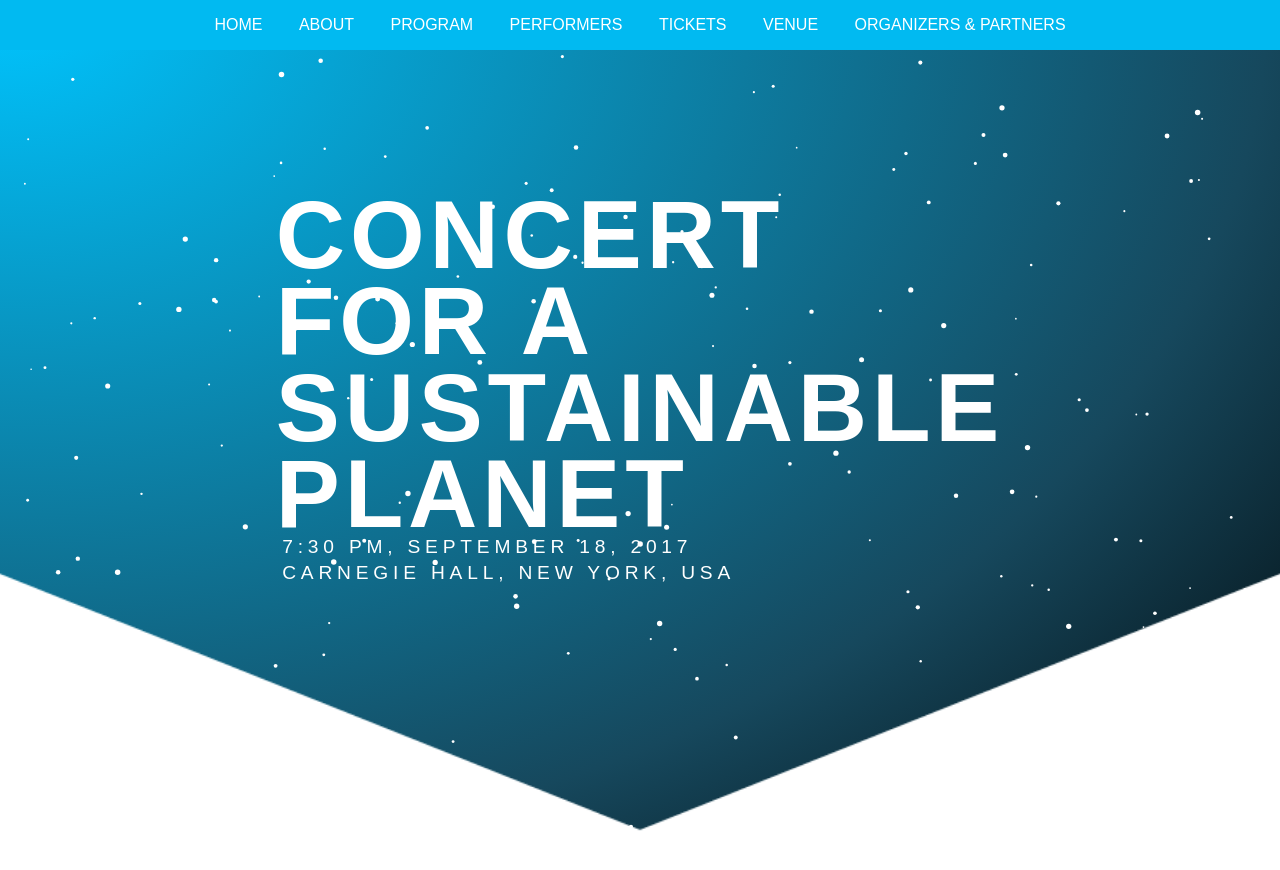
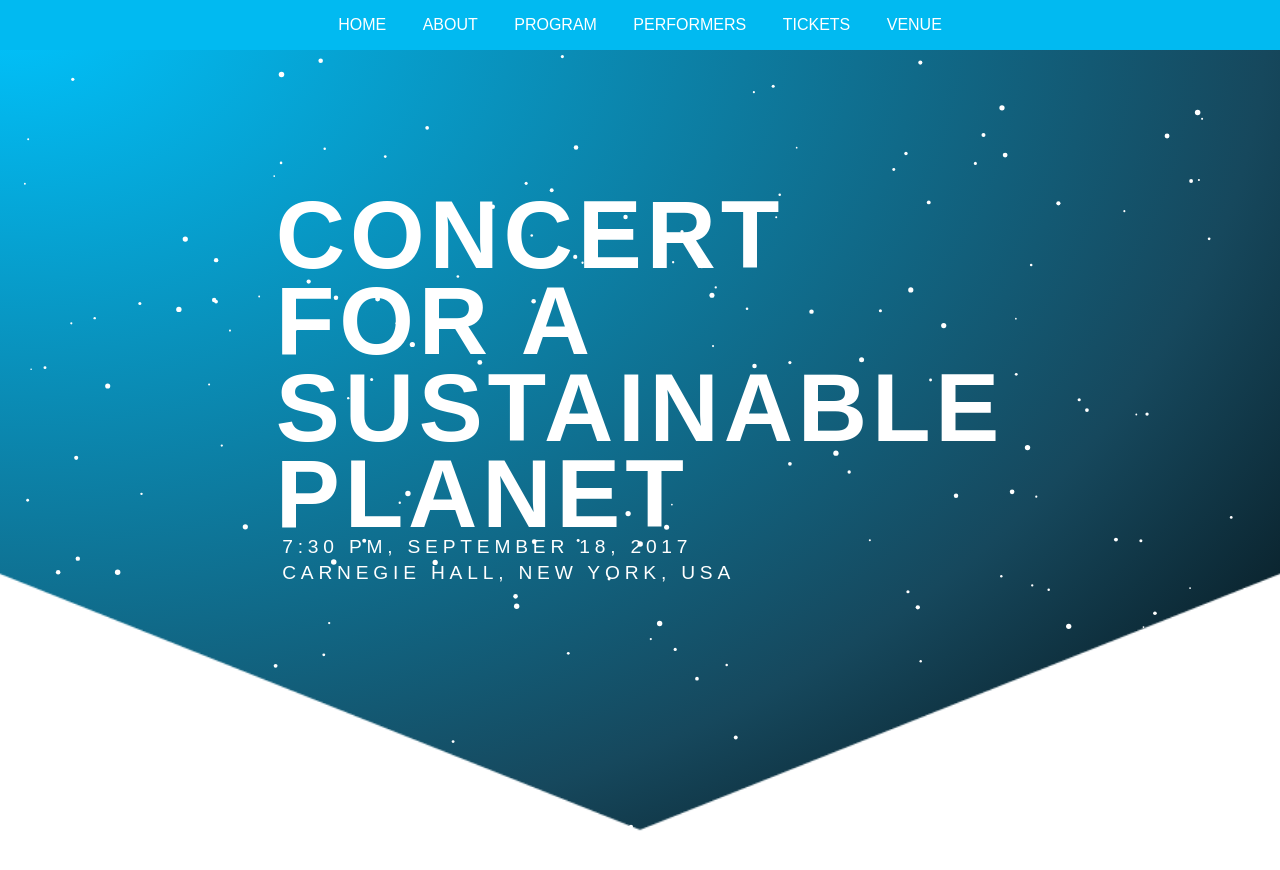
Before and after one commit to cmaddox12/Carnegie-Concert-2017, a Jekyll site: the page built from index.md, in a window 1280 px wide and 900 px high. Shown: the top 870 px of the window. Built offline with Jekyll 4.4.1, drawn with Linux system fonts in a browser that asks for light colours.

Commit message:
Update navigation.yml

```diff
--- a/_data/navigation.yml
+++ b/_data/navigation.yml
@@ -9,5 +9,3 @@ masthead:
     url: /#tickets
   - title: "Venue"
     url: /#venue
-  - title: "Organizers & Partners"
-    url: /#organizersandpartners
```
